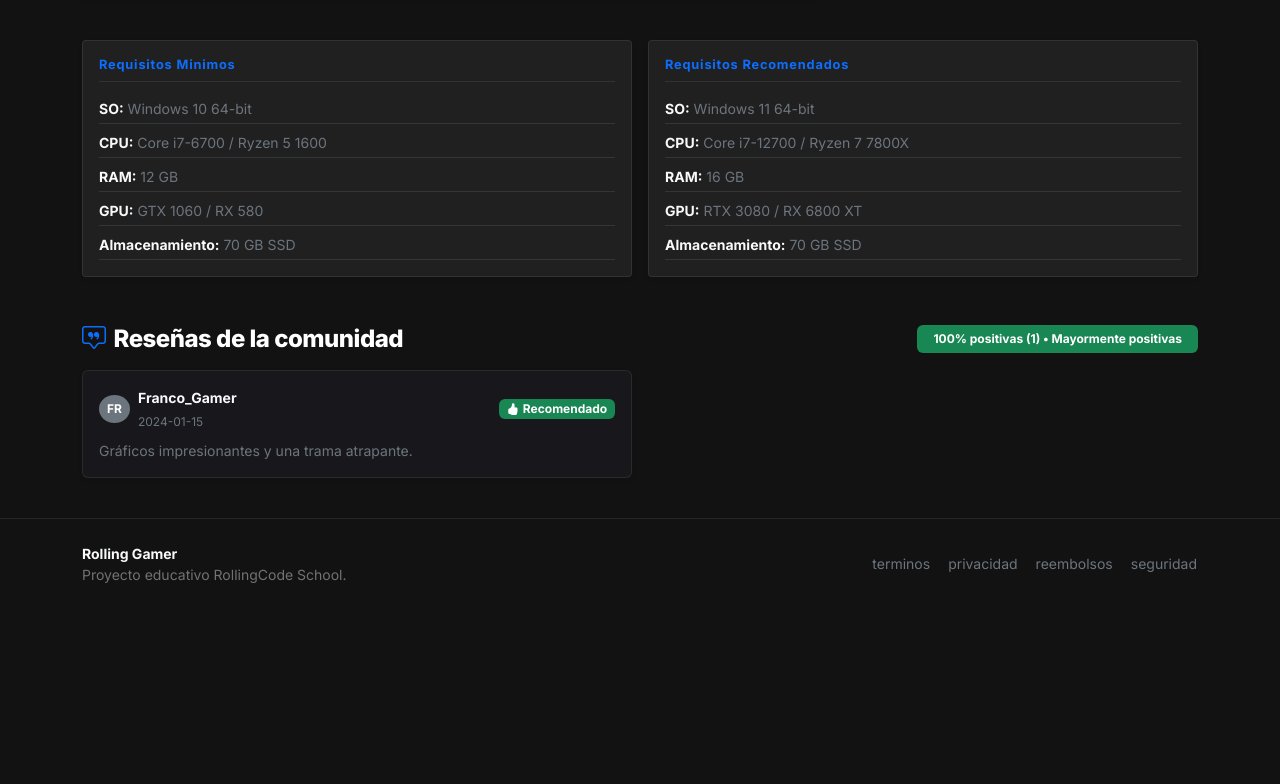
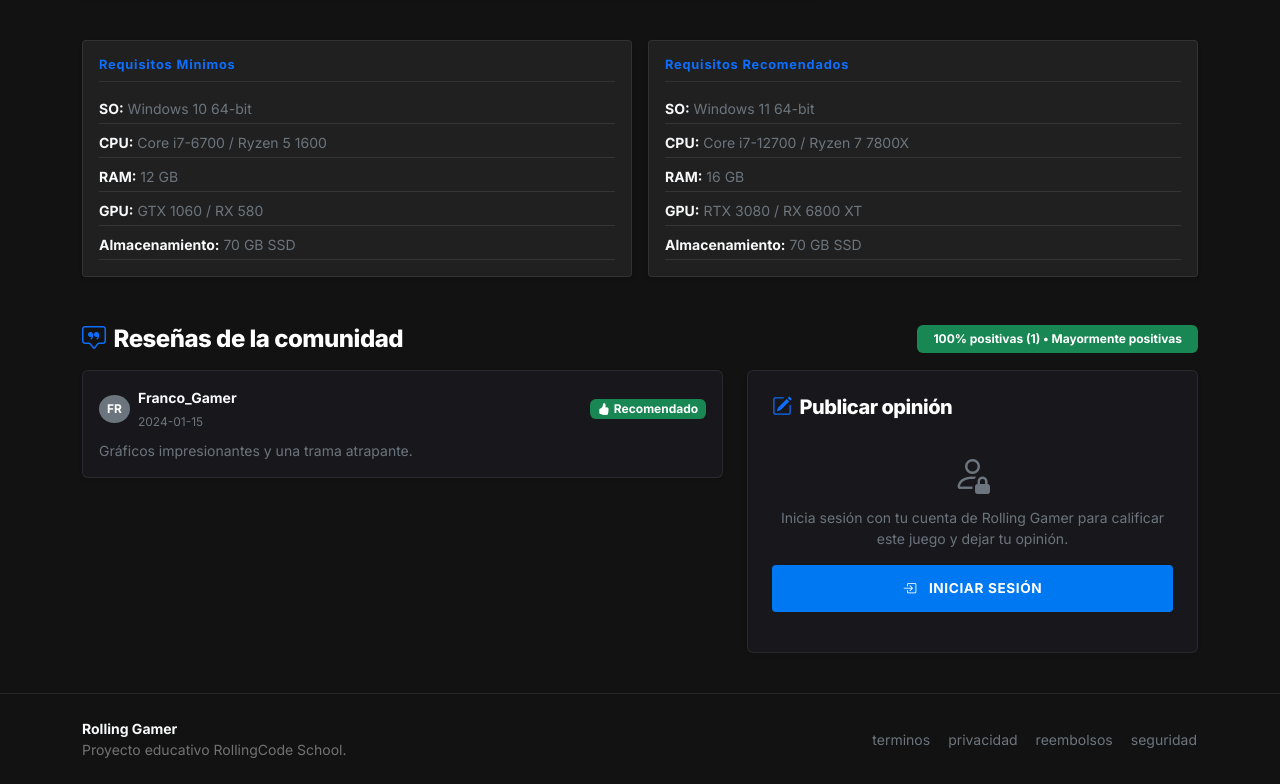
Before and after one commit to Franc-Devel/byte-brothers-rolling-gamer, a React (Vite) app: page /detalle/1 in a window 1280 px wide. Shown: the part 891-1675 px from the top of the page. Before the commit the page ends 1500 px from the top, so only its background shows below. Built offline with nearby package versions, Linux system fonts and the light colour scheme.

Commit message:
feat(c13): habilitar formulario protegido de publicacion de opiniones

```diff
--- a/src/components/pages/DetalleDeProducto.jsx
+++ b/src/components/pages/DetalleDeProducto.jsx
@@ -1,5 +1,5 @@
 import { useState } from "react";
-import { Alert, Badge, Button, Card, Col, Modal, Row } from "react-bootstrap";
+import { Alert, Badge, Button, Card, Col, Form, Modal, Row } from "react-bootstrap";
 import { Link, useNavigate, useParams } from "react-router-dom";
 import { useAuth } from "../../context/AuthContext.jsx";
 import { useProductos } from "../../context/ProductosContext.jsx";
@@ -24,6 +24,11 @@ const DetalleDeProducto = ({ buscarProducto, agregarResena }) => {
   const [showAuthModal, setShowAuthModal] = useState(false);
   const [showCompraModal, setShowCompraModal] = useState(false);
   const [compraExitosa, setCompraExitosa] = useState(false);
+
+  // Formulario de Reseñas
+  const [comentario, setComentario] = useState("");
+  const [votoPositivo, setVotoPositivo] = useState(true);
+  const [alertaResena, setAlertaResena] = useState(null);
 
   const buscar = buscarProducto || productosCtx?.buscarProducto;
   const agregar = agregarResena || productosCtx?.agregarResena;
@@ -92,6 +97,33 @@ const DetalleDeProducto = ({ buscarProducto, agregarResena }) => {
     detalle: porcentajeAprobacion !== null ? `${porcentajeAprobacion}% positivas (${totalResenas})` : "Aún sin reseñas",
     clasificacion: porcentajeAprobacion === null ? "Pendiente" : porcentajeAprobacion >= 70 ? "Mayormente positivas" : porcentajeAprobacion >= 40 ? "Mixtas" : "Mayormente negativas",
     variant: porcentajeAprobacion === null ? "secondary" : porcentajeAprobacion >= 70 ? "success" : porcentajeAprobacion >= 40 ? "warning" : "danger",
+  };
+
+  const handleEnviarResena = (e) => {
+    e.preventDefault();
+    setAlertaResena(null);
+    if (!usuarioActual) {
+      setAlertaResena({ variant: "warning", texto: "Debes iniciar sesión para publicar una reseña." });
+      return;
+    }
+    const texto = comentario.trim();
+    if (texto.length < 5) {
+      setAlertaResena({ variant: "warning", texto: "La opinión debe contener al menos 5 caracteres." });
+      return;
+    }
+    const nueva = {
+      id: `resena-${Date.now()}`,
+      autor: usuarioActual.nombre || "Gamer",
+      usuario: usuarioActual.nombre || "Gamer",
+      fecha: new Date().toISOString().split("T")[0],
+      voto: votoPositivo ? "positivo" : "negativo",
+      esPositiva: votoPositivo,
+      comentario: texto,
+    };
+    agregar?.(juego.id, nueva);
+    setComentario("");
+    setAlertaResena({ variant: "success", texto: "¡Tu reseña ha sido publicada y agregada a las estadísticas!" });
+    setTimeout(() => setAlertaResena(null), 3500);
   };
 
   return (
@@ -270,19 +302,21 @@ const DetalleDeProducto = ({ buscarProducto, agregarResena }) => {
           </Badge>
         </div>
 
+        <Row className="g-4">
+          {/* Listado de Opiniones */}
+          <Col lg={7}>
             {resenas.length === 0 ? (
               <Card className="epic-box p-4 text-center text-secondary border-dashed">
                 <i className="bi bi-chat-dots display-6 d-block mb-2 text-muted" />
                 <p className="mb-0">Aún no hay opiniones sobre este videojuego. ¡Sé el primero en compartir tu experiencia!</p>
               </Card>
             ) : (
-          <Row className="g-3">
+              <div className="d-flex flex-column gap-3">
                 {resenas.map((r, i) => {
                   const pos = esPositiva(r);
                   const autor = r.autor || r.usuario || "Gamer";
                   return (
-                <Col key={r.id || `resena-${i}`} md={6}>
-                  <Card className="epic-box p-3 h-100 text-light shadow-sm">
+                    <Card key={r.id || `resena-${i}`} className="epic-box p-3 text-light shadow-sm">
                       <div className="d-flex justify-content-between align-items-center mb-2">
                         <div className="d-flex align-items-center gap-2">
                           <span className="badge bg-secondary rounded-circle p-2 text-uppercase">
@@ -302,11 +336,101 @@ const DetalleDeProducto = ({ buscarProducto, agregarResena }) => {
                       </div>
                       <p className="text-secondary small mb-0 lh-base">{r.comentario}</p>
                     </Card>
-                </Col>
                   );
                 })}
+              </div>
+            )}
+          </Col>
+
+          {/* Formulario de Publicación Protegido */}
+          <Col lg={5}>
+            <Card className="epic-box p-4 text-light shadow-sm sticky-lg-top" style={{ top: "90px" }}>
+              <h3 className="epic-heading h5 mb-3 d-flex align-items-center gap-2">
+                <i className="bi bi-pencil-square text-primary" />
+                <span>Publicar opinión</span>
+              </h3>
+
+              {alertaResena && (
+                <Alert variant={alertaResena.variant} className="py-2 small">
+                  {alertaResena.texto}
+                </Alert>
+              )}
+
+              {usuarioActual ? (
+                <Form onSubmit={handleEnviarResena}>
+                  <div className="mb-3">
+                    <Form.Label className="small text-secondary fw-semibold d-block mb-2">
+                      ¿Recomiendas este juego?
+                    </Form.Label>
+                    <div className="d-flex gap-2">
+                      <Button
+                        type="button"
+                        size="sm"
+                        variant={votoPositivo ? "success" : "outline-secondary"}
+                        className="w-50 d-flex align-items-center justify-content-center gap-1"
+                        onClick={() => setVotoPositivo(true)}
+                      >
+                        <i className="bi bi-hand-thumbs-up-fill" />
+                        <span>Sí, lo recomiendo</span>
+                      </Button>
+                      <Button
+                        type="button"
+                        size="sm"
+                        variant={!votoPositivo ? "danger" : "outline-secondary"}
+                        className="w-50 d-flex align-items-center justify-content-center gap-1"
+                        onClick={() => setVotoPositivo(false)}
+                      >
+                        <i className="bi bi-hand-thumbs-down-fill" />
+                        <span>No lo recomiendo</span>
+                      </Button>
+                    </div>
+                  </div>
+
+                  <Form.Group className="mb-3">
+                    <Form.Label className="small text-secondary fw-semibold">
+                      Tu comentario (mínimo 5 caracteres)
+                    </Form.Label>
+                    <Form.Control
+                      as="textarea"
+                      rows={4}
+                      className="epic-input"
+                      placeholder="Cuéntale a la comunidad tu experiencia jugando este título..."
+                      value={comentario}
+                      onChange={(e) => setComentario(e.target.value)}
+                      required
+                      minLength={5}
+                    />
+                    <div className="text-end mt-1">
+                      <small className={`small ${comentario.trim().length >= 5 ? "text-secondary" : "text-muted"}`}>
+                        {comentario.trim().length} / 5 mín.
+                      </small>
+                    </div>
+                  </Form.Group>
+
+                  <Button type="submit" className="btn-epic-primary w-100 py-2">
+                    <i className="bi bi-send me-1" />Publicar reseña
+                  </Button>
+                </Form>
+              ) : (
+                <div className="text-center py-3">
+                  <i className="bi bi-person-lock display-6 text-secondary d-block mb-2" />
+                  <p className="small text-secondary mb-3">
+                    Inicia sesión con tu cuenta de Rolling Gamer para calificar este juego y dejar tu opinión.
+                  </p>
+                  <Button
+                    as={Link}
+                    to="/login"
+                    state={{ tab: "login" }}
+                    size="sm"
+                    className="btn-epic-primary w-100"
+                  >
+                    <i className="bi bi-box-arrow-in-right me-1" />Iniciar sesión
+                  </Button>
+                </div>
+              )}
+            </Card>
+          </Col>
         </Row>
-        )}
       </section>
       {/* Modal de Autenticación Requerida para Deseos */}
       <Modal
```
Lines whose indentation alone changed are shown as unchanged.
